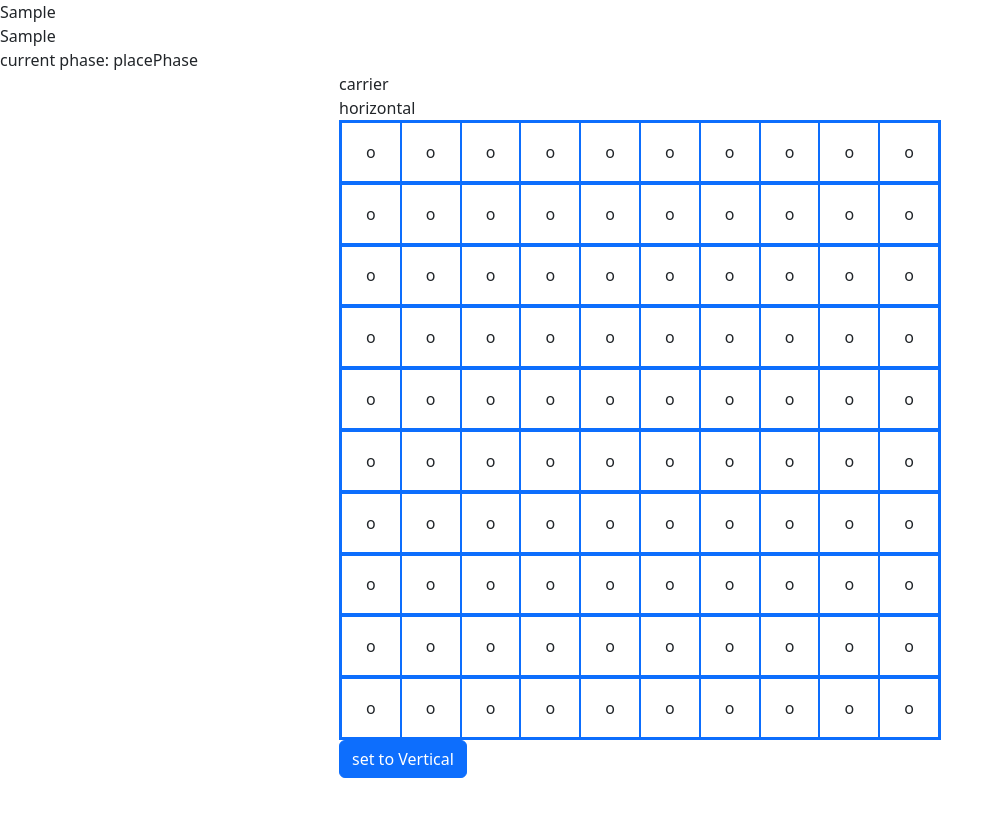
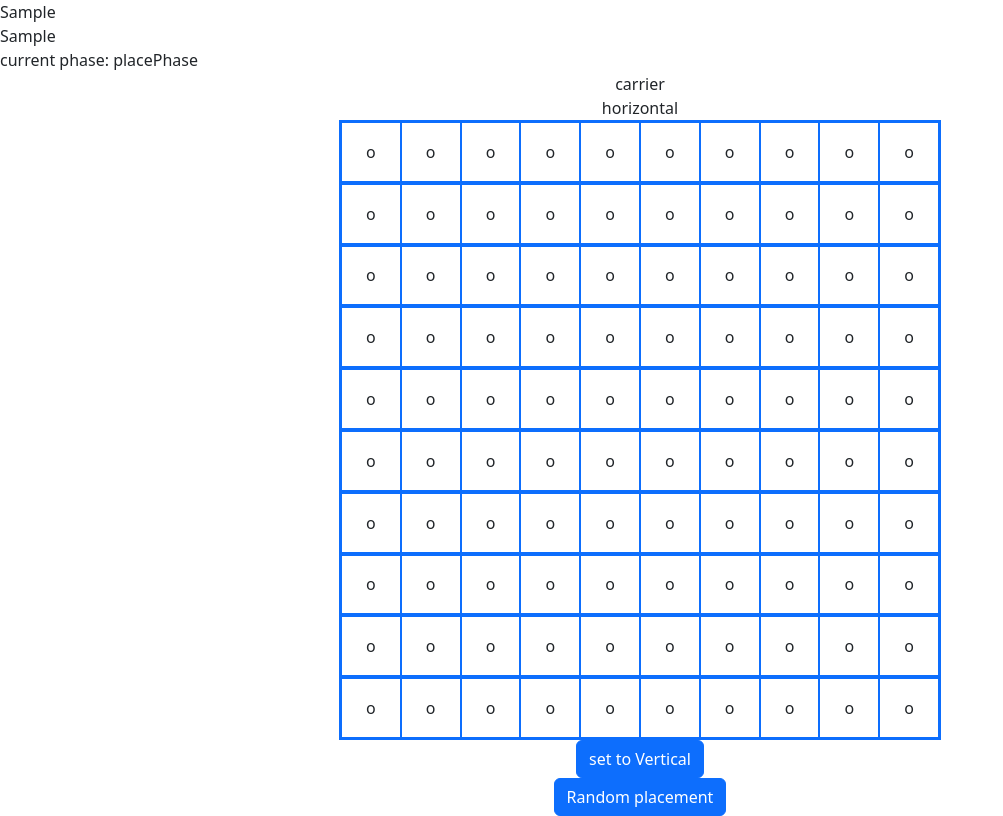
Before and after one commit to Eetub1/battleship-react, a React (Vite) app: page / in a window 1280 px wide. Both pictures are taken after typing "Sample", "Sample" into the empty fields and a click on the button "Submit". Shown: the whole page, without its empty margins (0-1003 px from the left). Built offline with nearby package versions, Linux system fonts and the light colour scheme.

Commit message:
commit before i break everything

```diff
--- a/src/App.jsx
+++ b/src/App.jsx
@@ -67,7 +67,7 @@ function App() {
 
     {gamePhase === 'placePhase' && (
       <div className='d-flex justify-content-center'>
-        <PlaceShipsBoard board={boardArray} ships={ships} />
+        <PlaceShipsBoard board={boardArray} ships={ships} setGamePhase={setGamePhase} />
       </div>
     )}
 
--- a/src/components/PlaceShipsBoard.jsx
+++ b/src/components/PlaceShipsBoard.jsx
@@ -3,11 +3,17 @@ import { Button } from 'react-bootstrap'
 
 //kun tämä on valmis ja toimii, niin tämän voisi yhdistää tuon DrawBoard komponentin
 //kanssa ehkä samaksi? sillä loogisesti hyvin samanlainen
-const PlaceShipsBoard = ({ board, ships}) => {
+const PlaceShipsBoard = ({ board, ships, setGamePhase}) => {
+    const [currentShipIndex, setCurrentShipIndex] = useState(1)
     const [currentShip, setCurrentShip] = useState(ships[0])
     const [isHorizontal, setIsHorizontal] = useState(true)
 
+    //maybe this can be done more reasonably
     const handleClick = event => {
+        const shipAmount = ships.length
+        setCurrentShipIndex(currentShipIndex + 1)
+        if (currentShipIndex >= shipAmount) setGamePhase('playPhase')//laita gamePhase eteenpäin
+        else setCurrentShip(ships[currentShipIndex])
         //validatePlacement ja jos true niin laita laiva
     }
 
@@ -17,7 +23,7 @@ const PlaceShipsBoard = ({ board, ships}) => {
     }
 
     return (
-        <div>
+        <div className='d-flex flex-column align-items-center'>
             <div>{currentShip.name}</div>
             <div>{isHorizontal ? 'horizontal' : 'vertical'}</div>
 
@@ -42,6 +48,10 @@ const PlaceShipsBoard = ({ board, ships}) => {
                     ? 'set to Vertical'
                     : 'set to Horizontal'}
             </Button>
+
+            <Button>
+                Random placement
+            </Button>
         </div>
     )
 }
```
